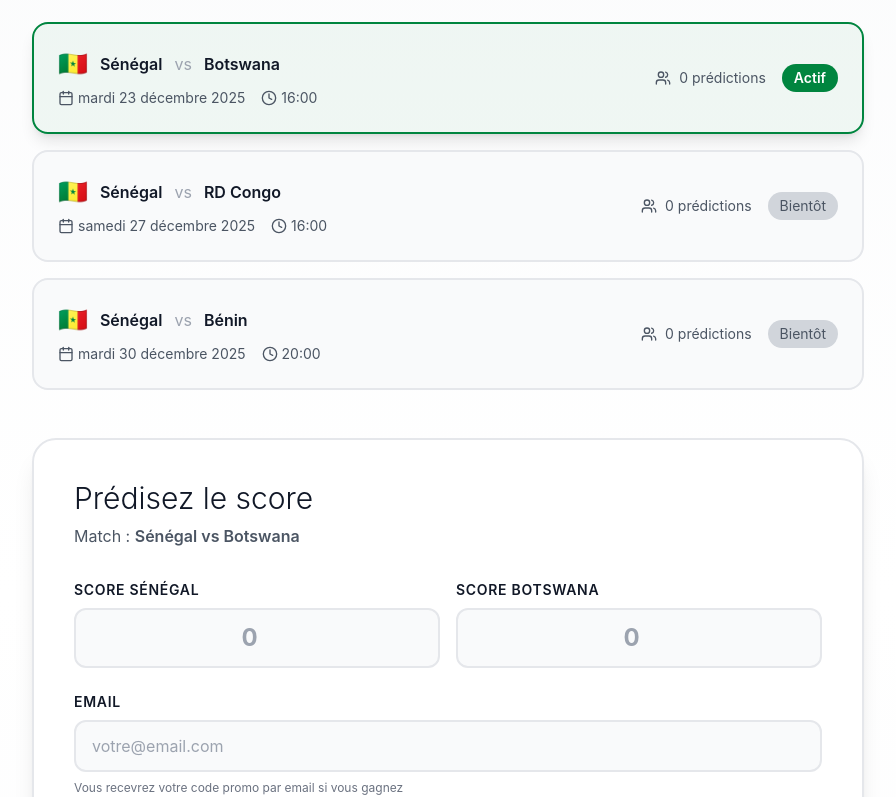
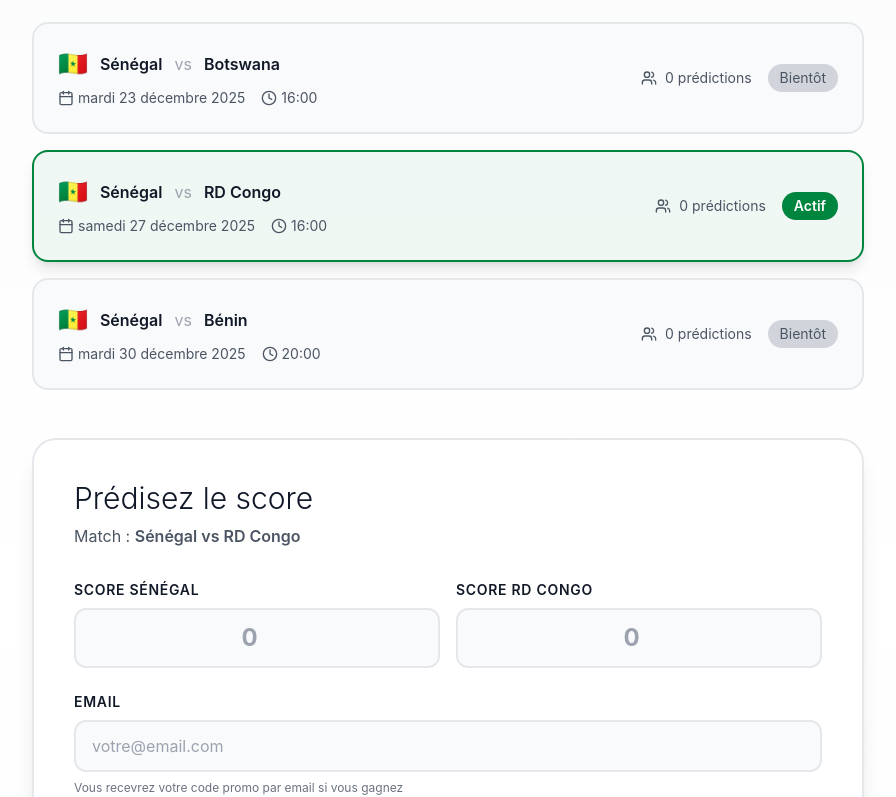
Before and after one commit to realtony0/sunumaillot, a Next.js app: page /predict in a window 1280 px wide. Shown: the part 422-1219 px from the top of the page, without its empty margins (192-1088 px from the left). Built offline with nearby package versions, Linux system fonts and the light colour scheme.

Commit message:
Update: Match 1 finished - Senegal 2-1 Botswana, unlock Match 2

```diff
--- a/data/matches.ts
+++ b/data/matches.ts
@@ -32,8 +32,12 @@ export const matches: Match[] = [
     opponent: 'Botswana',
     date: '2025-12-23',
     time: '16:00',
-    status: 'upcoming',
-    isActive: true, // Premier match actif
+    status: 'finished',
+    score: {
+      senegal: 2,
+      opponent: 1,
+    },
+    isActive: false, // Match terminé
   },
   {
     id: 'match-2',
@@ -41,7 +45,7 @@ export const matches: Match[] = [
     date: '2025-12-27',
     time: '16:00',
     status: 'upcoming',
-    isActive: false,
+    isActive: true, // Match suivant actif
   },
   {
     id: 'match-3',
```
